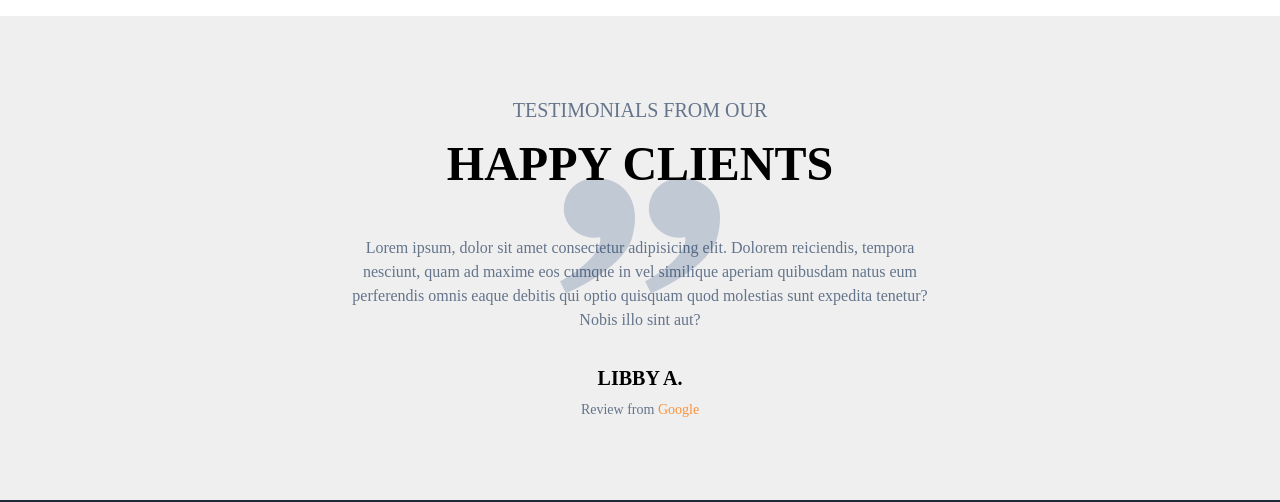
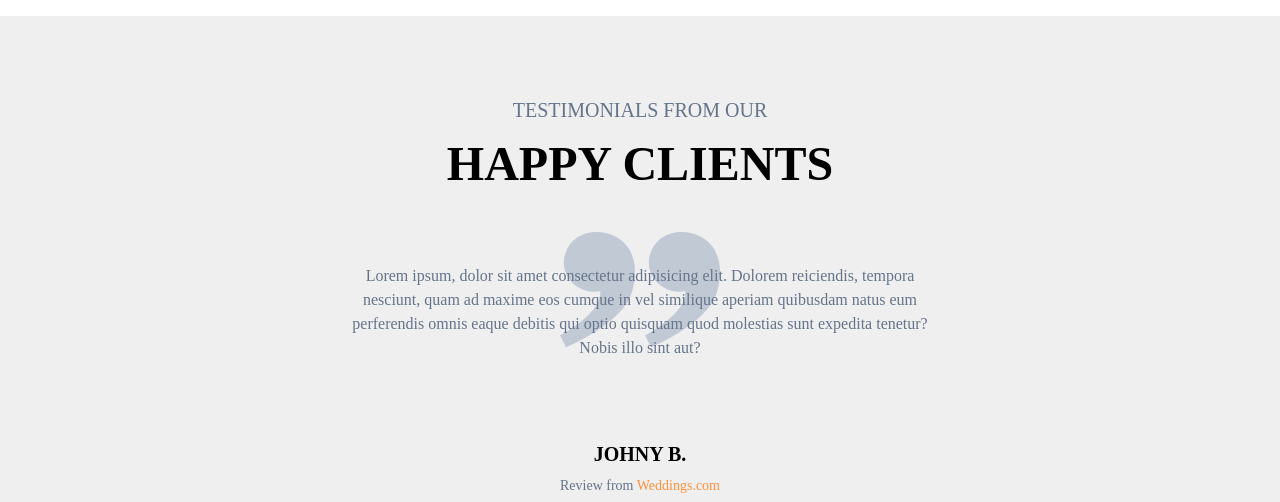
Before and after one commit to Karnes232/greece-wedding, a Gatsby site: page / in a window 1280 px wide. Shown: the part 2021-2523 px from the top of the page. Built offline with nearby package versions, Linux system fonts and the light colour scheme; Gatsby itself is replaced by a stand-in of ours.

Commit message:
working on Testimonial component

```diff
--- a/src/components/TestimonialsComponent/IndividualTestimonal.js
+++ /dev/null
@@ -1,21 +0,0 @@
-import React from "react"
-
-const IndividualTestimonal = () => {
-  return (
-    <div className="flex flex-col justify-center items-center max-w-lg xl:max-w-xl mx-auto text-center">
-      <p className="text-secondary-color mb-5 xl:mb-8">
-        Lorem ipsum, dolor sit amet consectetur adipisicing elit. Dolorem
-        reiciendis, tempora nesciunt, quam ad maxime eos cumque in vel similique
-        aperiam quibusdam natus eum perferendis omnis eaque debitis qui optio
-        quisquam quod molestias sunt expedita tenetur? Nobis illo sint aut?
-      </p>
-
-      <h5 className="uppercase font-semibold xl:text-xl xl:mb-2">LIBBY A.</h5>
-      <p className="text-sm text-secondary-color">
-        Review from <span className="text-orange-400">Google</span>
-      </p>
-    </div>
-  )
-}
-
-export default IndividualTestimonal
--- /dev/null
+++ b/src/components/TestimonialsComponent/TestimonialCarousel.js
@@ -0,0 +1,50 @@
+import React from "react"
+import { Swiper, SwiperSlide } from "swiper/react"
+import "swiper/css"
+import "swiper/css/effect-fade"
+import "swiper/css/pagination"
+import { Autoplay, Pagination } from "swiper"
+
+import testimonials from "../../data/testimonials"
+
+const TestimonialCarousel = () => {
+  return (
+    <>
+      <Swiper
+        loop={true}
+        autoplay={{
+          delay: 2000,
+          disableOnInteraction: false,
+        }}
+        pagination={true}
+        modules={[Autoplay, Pagination]}
+        className="mySwiper w-full mx-0"
+      >
+        {testimonials.map((testimonial, index) => (
+          <SwiperSlide className="relative" key={index}>
+            <div
+              className="flex flex-col justify-center items-center max-w-lg xl:max-w-xl mx-auto text-center pb-8
+    "
+            >
+              <p className="text-secondary-color mb-5 xl:mb-8 h-60 md:h-48 flex items-center">
+                {testimonial.review}
+              </p>
+
+              <h5 className="uppercase font-semibold xl:text-xl xl:mb-2">
+                {testimonial.client}
+              </h5>
+              <p className="text-sm text-secondary-color">
+                Review from{" "}
+                <span className="text-orange-400">
+                  {testimonial.reviewLocation}
+                </span>
+              </p>
+            </div>
+          </SwiperSlide>
+        ))}
+      </Swiper>
+    </>
+  )
+}
+
+export default TestimonialCarousel
--- a/src/components/TestimonialsComponent/Testimonials.js
+++ b/src/components/TestimonialsComponent/Testimonials.js
@@ -1,6 +1,6 @@
 import React from "react"
 import TextComponent from "../TextComponent/TextComponent"
-import IndividualTestimonal from "./IndividualTestimonal"
+import TestimonialCarousel from "./TestimonialCarousel"
 
 const Testimonials = () => {
   return (
@@ -10,8 +10,8 @@ const Testimonials = () => {
         <h1 className="text-lg lg:text-xl mb-2 text-center font-extralight text-secondary-color">
           TESTIMONIALS FROM OUR
         </h1>
-        <TextComponent title="HAPPY CLIENTS" className="lg:text-5xl" />
-        <IndividualTestimonal />
+        <TextComponent title="HAPPY CLIENTS" className="lg:text-5xl lg:mb-0" />
+        <TestimonialCarousel />
       </div>
     </div>
   )
--- /dev/null
+++ b/src/data/testimonials.js
@@ -0,0 +1,22 @@
+const testimonials = [
+  {
+    review:
+      "Lorem ipsum, dolor sit amet consectetur adipisicing elit. Dolorem reiciendis, tempora nesciunt, quam ad maxime eos cumque in vel similique aperiam quibusdam natus eum perferendis omnis eaque debitis qui optio quisquam quod molestias sunt expedita tenetur? Nobis illo sint aut?",
+    client: "LIBBY A.",
+    reviewLocation: "Google",
+  },
+  {
+    review:
+      "Lorem ipsum, dolor sit amet consectetur adipisicing elit. Dolorem reiciendis, tempora nesciunt, quam ad maxime eos cumque in vel similique aperiam quibusdam natus eum perferendis omnis eaque debitis qui optio quisquam quod molestias sunt expedita tenetur? Nobis illo sint aut?",
+    client: "Johny B.",
+    reviewLocation: "Weddings.com",
+  },
+  {
+    review:
+      "Lorem ipsum, dolor sit amet consectetur adipisicing elit. Dolorem reiciendis, tempora nesciunt, quam ad maxime eos cumque in vel similique aperiam quibusdam natus eum perferendis omnis eaque debitis qui optio quisquam quod molestias sunt expedita tenetur? Nobis illo sint aut?",
+    client: "Jane Doe",
+    reviewLocation: "TripAdvisor",
+  },
+]
+
+export default testimonials
```
